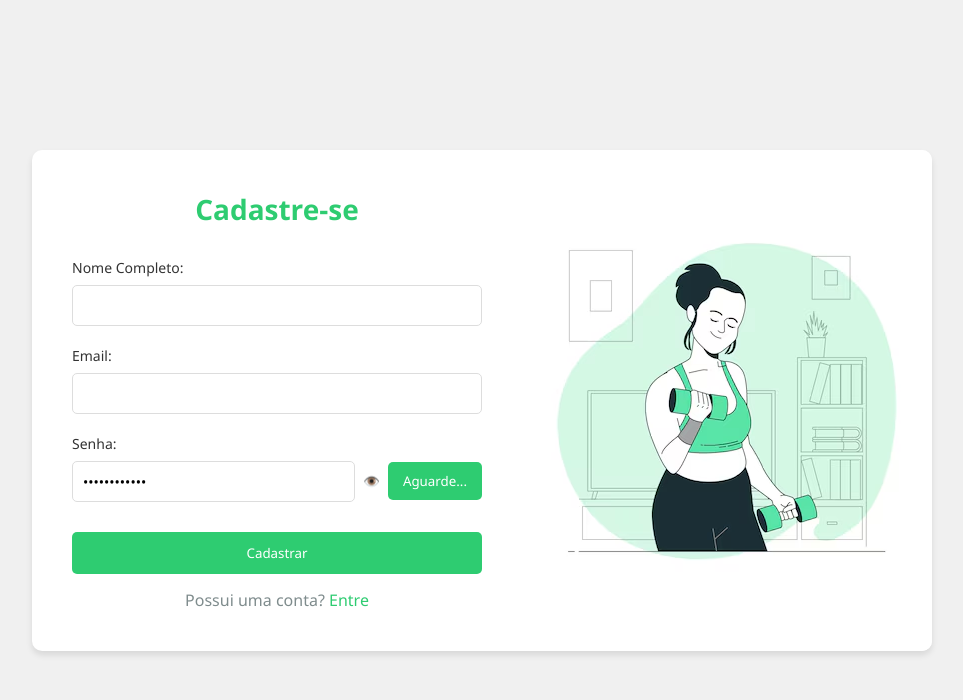
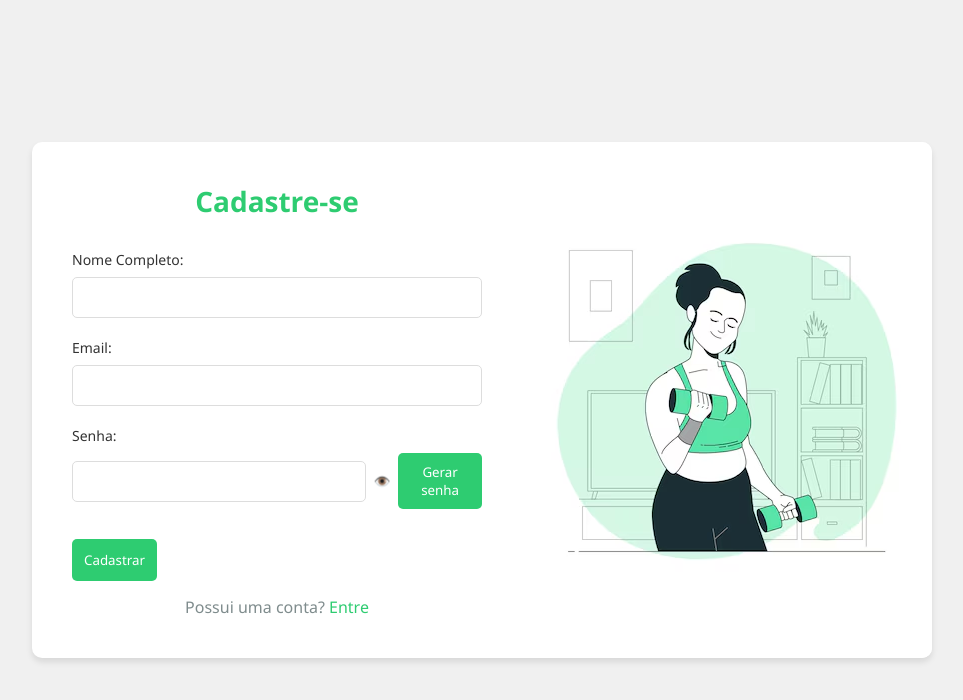
Before and after one commit to arlissondiogo/frontend-traintrack, a React (Vite) app in the folder frontend/: page /cadastro in a window 1280 px wide. Shown: the top 700 px of the page, without its empty margins (158-1121 px from the left). Built offline with nearby package versions, Linux system fonts and the light colour scheme.

Commit message:
feat (login e singUP): adiciona integração do front ao back

```diff
--- a/frontend/src/Pages/Login/TrainTrackLogin.jsx
+++ b/frontend/src/Pages/Login/TrainTrackLogin.jsx
@@ -1,15 +1,35 @@
 import React, { useState } from "react";
 import "./TrainTrackLogin.css";
+import { useNavigate } from "react-router-dom";
 
 function TrainTrackLogin() {
   const [email, setEmail] = useState("");
   const [password, setPassword] = useState("");
+  const navigate = useNavigate();
 
-  const handleSubmit = (e) => {
+  const handleSubmit = async (e) => {
     e.preventDefault();
-    if (email && password) {
-      alert("Login attempt with: " + email);
-      // Em uma aplicação real, você faria a autenticação com um servidor aqui
+
+    try {
+      const res = await fetch("http://localhost:5000/api/user/login", {
+        method: "POST",
+        headers: {
+          "Content-Type": "application/json",
+        },
+        body: JSON.stringify({ email, senha: password }),
+      });
+
+      const data = await res.json();
+
+      if (!res.ok) {
+        alert(data.erro || "Erro no login.");
+        return;
+      }
+
+      localStorage.setItem("token", data.token);
+      navigate("/perfil"); // depois vou trocar pra home. como eu tava testando eu deixei assim
+    } catch {
+      alert("Erro ao conectar com o servidor.");
     }
   };
 
--- a/frontend/src/Pages/Profile/Profile.jsx
+++ b/frontend/src/Pages/Profile/Profile.jsx
@@ -1,7 +1,7 @@
 import React, { useState } from "react";
 import { useNavigate } from "react-router-dom"; // <-- Importa o hook
 import "./Profile.css";
-import DeleteAccountModal from "/src/components/DeleteAccount/DeleteAccountModal.jsx";
+import DeleteAccountModal from "../../components/DeleteAccountModal/DeleteAccountModal.jsx";
 
 export default function Profile() {
   const [isModalOpen, setIsModalOpen] = useState(false);
--- a/frontend/src/Pages/SingUp/TrainTrackSingup.jsx
+++ b/frontend/src/Pages/SingUp/TrainTrackSingup.jsx
@@ -1,5 +1,6 @@
-import React, { useState, useEffect } from "react";
+import React, { useState } from "react";
 import "./TrainTrackSingup.css";
+import { useNavigate } from "react-router-dom";
 
 const TrainTrackSignup = () => {
   const [fullName, setFullName] = useState("");
@@ -7,28 +8,57 @@ const TrainTrackSignup = () => {
   const [password, setPassword] = useState("");
   const [showPassword, setShowPassword] = useState(false);
   const [disableGenerate, setDisableGenerate] = useState(false);
+  const navigate = useNavigate();
 
   const generatePassword = () => {
     const chars =
       "ABCDEFGHIJKLMNOPQRSTUVWXYZabcdefghijklmnopqrstuvwxyz0123456789!@#$%^&*()";
     let generated = "";
-    for (let i = 0; i < 12; i++) {
+    for (let i = 0; i < 15; i++) {
       generated += chars.charAt(Math.floor(Math.random() * chars.length));
     }
     setPassword(generated);
 
-    // Bloqueia botão por 2 segundos
     setDisableGenerate(true);
     setTimeout(() => setDisableGenerate(false), 20000);
   };
 
-  useEffect(() => {
-    generatePassword();
-  }, []);
+  const handleSubmit = async (event) => {
+    event.preventDefault();
 
-  const handleSubmit = (event) => {
-    event.preventDefault();
-    console.log("Signup submitted", { fullName, email, password });
+    if (!password) {
+      alert("Por favor, gere uma senha antes de cadastrar.");
+      return;
+    }
+
+    try {
+      const res = await fetch("http://localhost:5000/api/user/register", {
+        method: "POST",
+        headers: {
+          "Content-Type": "application/json",
+        },
+        body: JSON.stringify({
+          nome: fullName,
+          email,
+          senha: password,
+        }),
+      });
+
+      const data = await res.json();
+
+      if (!res.ok) {
+        alert(data.erro || "Erro no cadastro.");
+        return;
+      }
+
+      alert(
+        `Usuário cadastrado com sucesso! Sua senha é: ${data.usuario.senha}`
+      );
+
+      navigate("/login");
+    } catch {
+      alert("Erro ao conectar com o servidor.");
+    }
   };
 
   return (
@@ -36,6 +66,7 @@ const TrainTrackSignup = () => {
       <div className="signup-wrapper">
         <div className="signup-form">
           <h2>Cadastre-se</h2>
+          <form onSubmit={handleSubmit}>
             <div className="form-group">
               <label htmlFor="fullName">Nome Completo:</label>
               <input
@@ -46,6 +77,7 @@ const TrainTrackSignup = () => {
                 required
               />
             </div>
+
             <div className="form-group">
               <label htmlFor="email">Email:</label>
               <input
@@ -56,6 +88,7 @@ const TrainTrackSignup = () => {
                 required
               />
             </div>
+
             <div className="form-group">
               <label htmlFor="password">Senha:</label>
               <div
@@ -67,6 +100,7 @@ const TrainTrackSignup = () => {
                   id="password"
                   value={password}
                   readOnly
+                  required
                 />
                 <button
                   type="button"
@@ -84,9 +118,12 @@ const TrainTrackSignup = () => {
                 </button>
               </div>
             </div>
-          <button type="button" className="signup-btn" onClick={handleSubmit}>
+
+            <button type="submit" className="signup-btn">
               Cadastrar
             </button>
+          </form>
+
           <div className="login-link">
             Possui uma conta? <a href="/login">Entre</a>
           </div>
--- a/frontend/src/components/DeleteAccount/DeleteAccountModal.jsx
+++ b/frontend/src/components/DeleteAccountModal/DeleteAccountModal.jsx
@@ -1,4 +1,3 @@
-import React from "react";
 import "./DeleteAccountModal.css";
 
 const DeleteAccountModal = ({ isOpen, onClose, onConfirm }) => {
```
Also changed, not shown: frontend/src/components/DeleteAccountModal/DeleteAccountModal.css (renamed from frontend/src/components/DeleteAccount/DeleteAccountModal.css), 1 other file (tests, documents, lock files or other folders). Lines whose indentation alone changed are shown as unchanged.
